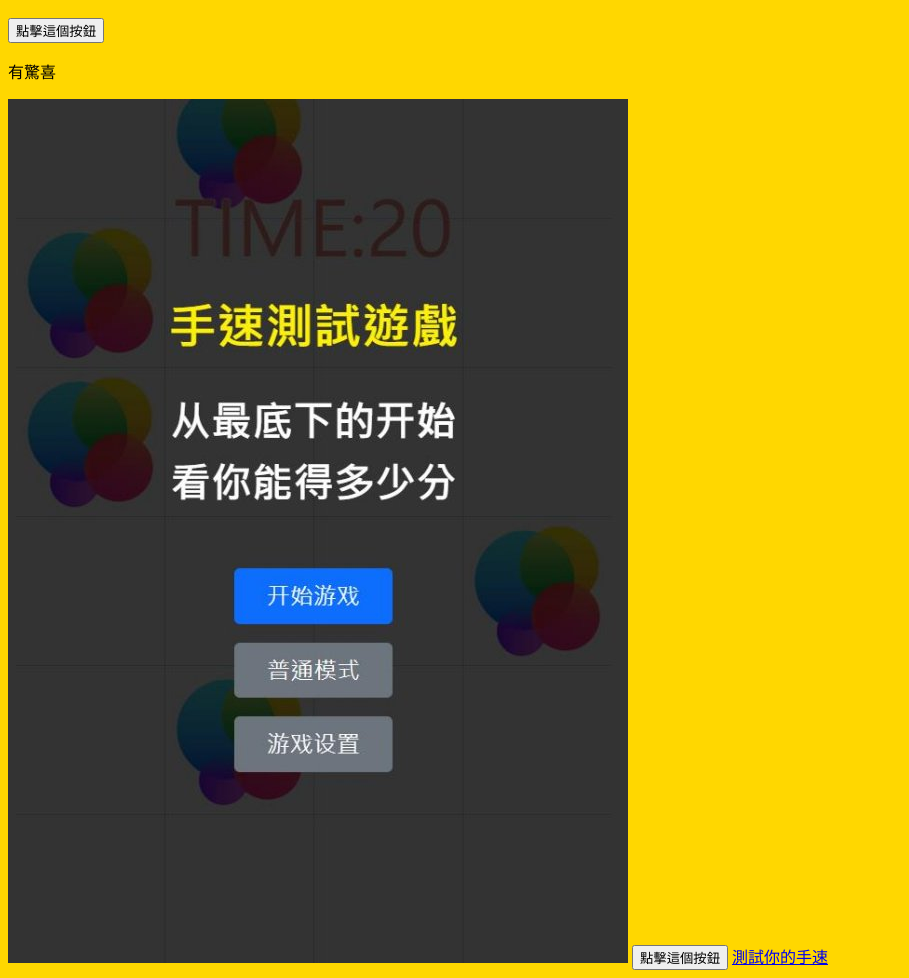
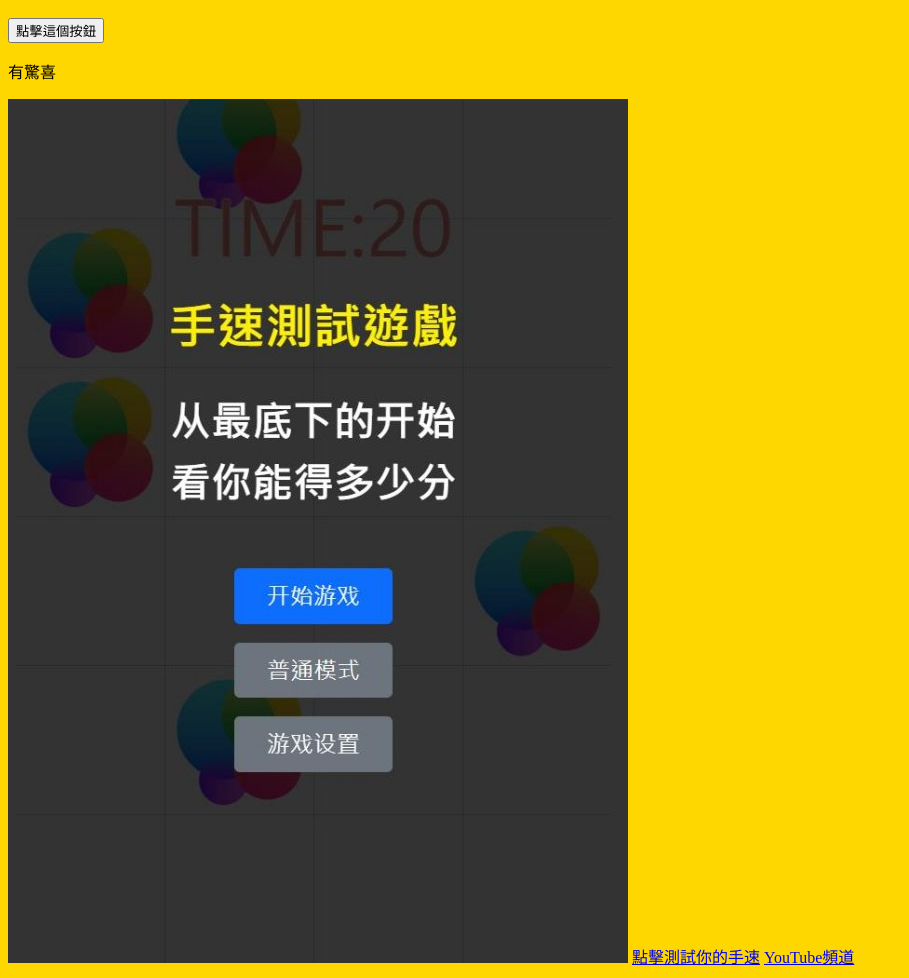
Before and after one commit to DeveloperLeon1116/leonweb1, a plain HTML site: page index.html in a window 1280 px wide. Shown: the part 57-1035 px from the top of the page, without its empty margins (0-909 px from the left). Drawn offline with Linux system fonts and the light colour scheme.

Commit message:
Update index.html

```diff
--- a/index.html
+++ b/index.html
@@ -8,8 +8,7 @@
 <p>有驚喜</p>
 <body bgcolor="#FFD700">
 <img src="Aspose.Words.e1117081-0b9a-4901-8964-da7e6fe9fd6d.001.jpeg" />
-<button onclick="alert('去 https://developerleon1116.github.io/speedtest/ 測試你的手速（可以點擊下面的文字)'）">點擊這個按鈕</button>
-<a href="https://developerleon1116.github.io/speedtest/">測試你的手速</a>
-<iframe. src="https://developerleon1116.github.io/speedtest/"></iframe>
+<a href="https://developerleon1116.github.io/speedtest/">點擊測試你的手速</a>
+<a href="https://youtube.com/@Leonchan1116">YouTube頻道</a>
 </body>
 </html>
```
